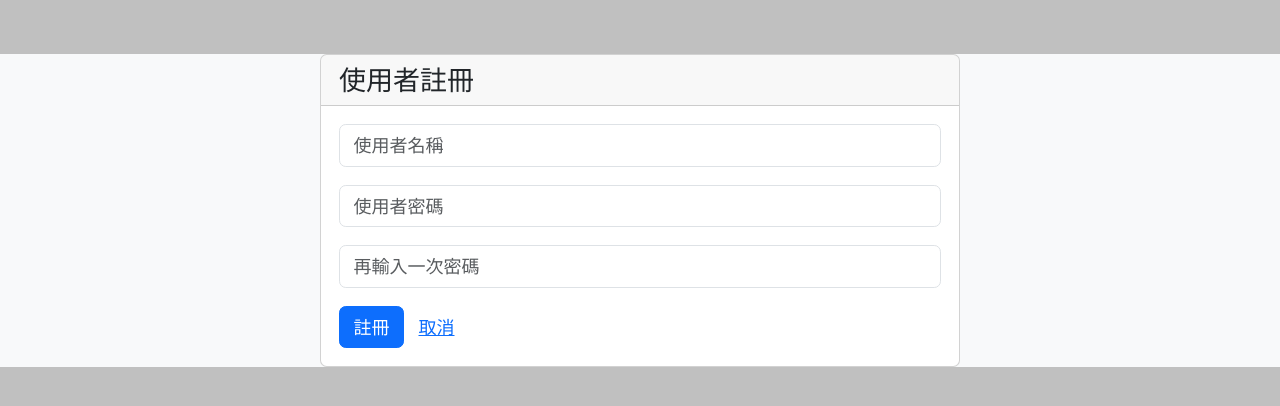
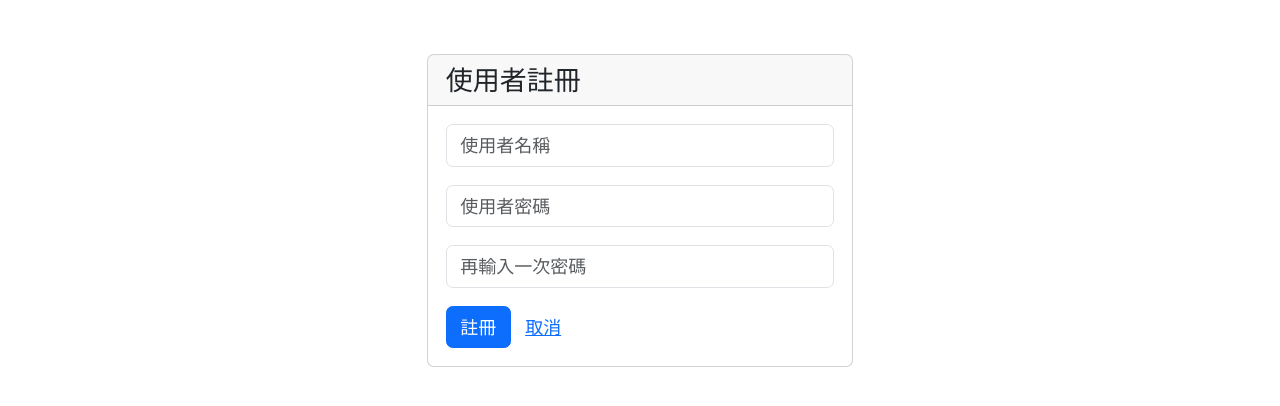
Before and after one commit to yamasunIT/yamahomeWeb, a Next.js app: page /account/register in a window 1280 px wide. Before the commit this address had no page. Shown: the top 406 px of the page. Built offline with nearby package versions, Linux system fonts and the light colour scheme; sample sign-in values are in the browser's storage.

Commit message:
adding style

```diff
--- a/components/account/Layout.jsx
+++ b/components/account/Layout.jsx
@@ -1,22 +1,9 @@
-import { useEffect } from 'react';
-import { useRouter } from 'next/router';
-
-import { userService } from '../../services';
-
 export { Layout };
 
 function Layout({ children }) {
-    const router = useRouter();
-
-    useEffect(() => {
-        // redirect to home if already logged in
-        if (userService.userValue) {
-            router.push('/');
-        }
-    }, []);
 
     return (
-        <div className="col-md-6 offset-md-3 mt-5">
+        <div className="col-md-4 offset-md-4 mt-5">
             {children}
         </div>
     );
--- a/components/account/index.js
+++ /dev/null
@@ -1 +0,0 @@
-export * from './Layout';
--- a/pages/_app.js
+++ b/pages/_app.js
@@ -31,7 +31,7 @@ return (
     <Head>
       <title>日山智慧家電</title>
     </Head>
-    <div className={'app-container bg-light'}>
+    <div>
       <Nav />
       <Alert />
       <Component {...pageProps} />
--- a/pages/account/login.jsx
+++ b/pages/account/login.jsx
@@ -3,7 +3,7 @@ import Link from 'next/link';
 
 import * as Yup from 'yup';
 import { Formik, Field, Form, ErrorMessage } from 'formik';
-import { Layout } from '../../components/account';
+import { Layout } from '../../components/account/Layout';
 
 export default function Login() {
     const router = useRouter();
--- a/pages/account/register.jsx
+++ b/pages/account/register.jsx
@@ -3,7 +3,7 @@ import Link from 'next/link';
 
 import * as Yup from 'yup';
 import { Formik, Field, Form, ErrorMessage } from 'formik';
-import { Layout } from '../../components/account';
+import { Layout } from '../../components/account/Layout';
 
 export default function Register() {
     const router = useRouter();
--- a/styles/global.css
+++ b/styles/global.css
@@ -6,7 +6,7 @@ body {
     Cantarell, Fira Sans, Droid Sans, Helvetica Neue, sans-serif;
   line-height: 1.6;
   font-size: 18px;
-  background-color: #c0c0c0;
+  background-color: #fff;
 }
 
 * {
```
